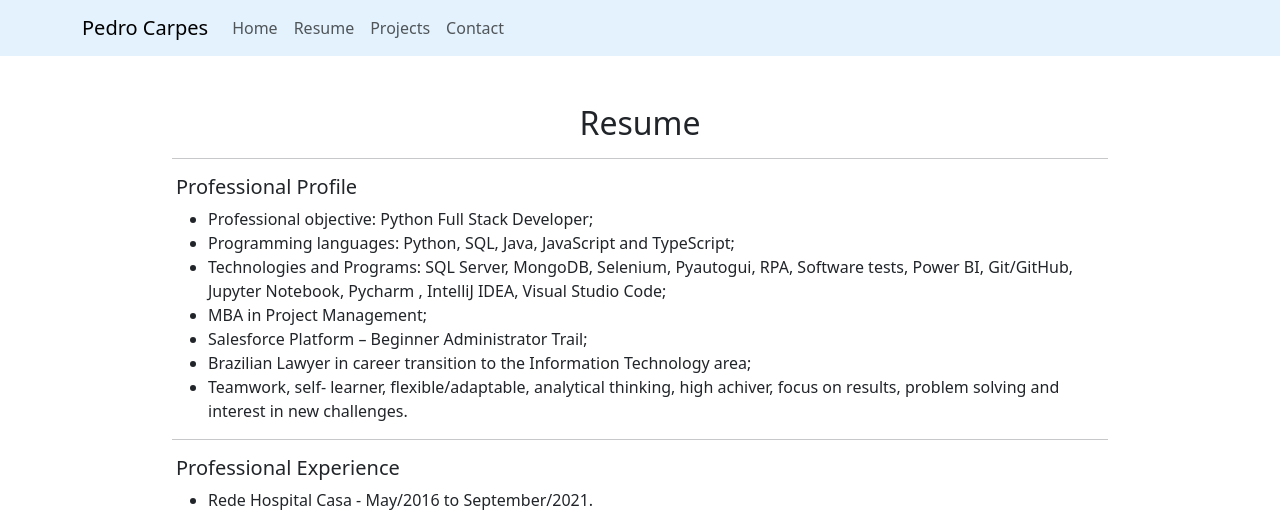
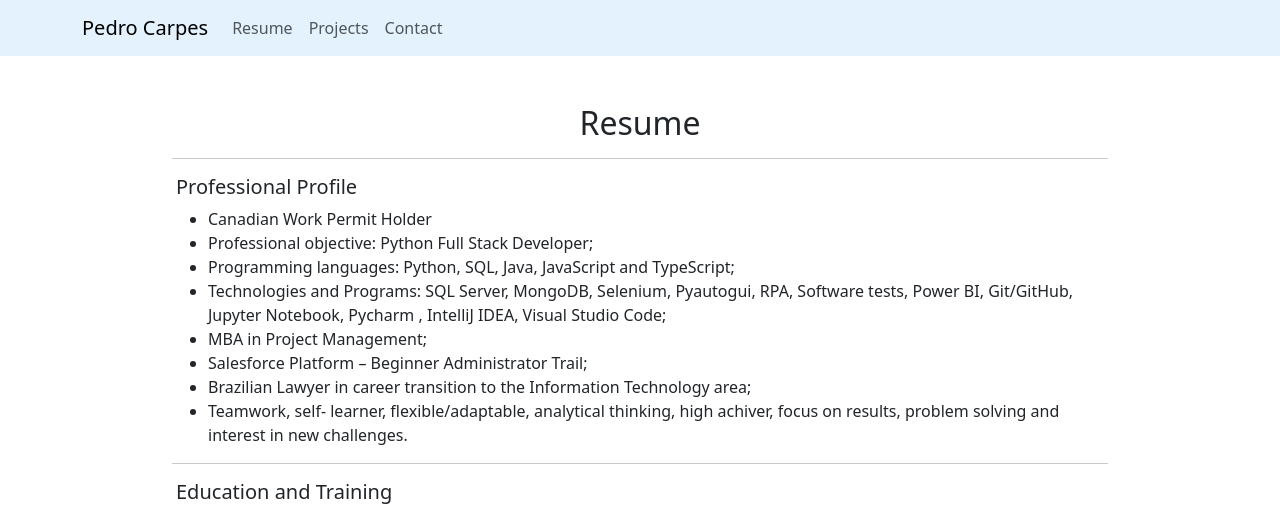
Before and after one commit to pcarpes/pedro_web_page, a Flask app: page /resume in a window 1280 px wide. Shown: the top 510 px of the page. Run offline with Flask 3, Linux system fonts and the light colour scheme.

Commit message:
Add files via upload
optmize home and navbar
update resume
fixed form thanks page

```diff
--- a/templates/contact.html
+++ b/templates/contact.html
@@ -6,7 +6,7 @@
         <h1>Contact</h1>
         <div class="container-fluid"><p>Feel free to contact me using the form below or send an email to pcarpes@gmail.com</p></div>
         <div class="mx-sm-5 mb-2 col-md-6">
-            <form target="_blank" action="https://formsubmit.co/pcarpes@gmail.com" method="POST">
+            <form target="_self" action="https://formsubmit.co/pcarpes@gmail.com" method="POST">
                 <label for="name">Name</label>
                 <input type="text" name="name" class="form-control" id="name" placeholder="Full Name" required>
                 <label for="email">E-mail</label>
@@ -17,7 +17,7 @@
                 <input type="hidden" name="_next" value="http://127.0.0.1:5000/thanks">
                 <p></p>
                 <button type="submit" class="btn btn-lg btn-dark btn-block" id="button">Submit Form</button>
-                <button type="reset" class="btn btn-lg btn-dark btn-block" id="reset">Reset Form</button>
+                <button type="reset" class="btn btn-lg btn-dark btn-block tx-1" id="reset">Reset Form</button>
             </form>
         </div>
     </div>
--- a/templates/navbar.html
+++ b/templates/navbar.html
@@ -6,9 +6,6 @@
 
       </ul>
       <ul class="d-flex navbar-nav">
-         <li class="nav-item">
-          <a class="nav-link" aria-current="page" href="/">Home</a>
-        </li>
         <li class="nav-item">
           <a class="nav-link" href="/resume">Resume</a>
         </li>
--- a/templates/resume.html
+++ b/templates/resume.html
@@ -8,6 +8,7 @@
     <h5>Professional Profile</h5>
     <div>
       <ul>
+        <li>Canadian Work Permit Holder</li>
         <li>Professional objective: Python Full Stack Developer;</li>
         <li>Programming languages: Python, SQL, Java, JavaScript and TypeScript;</li>
         <li>Technologies and Programs: SQL Server, MongoDB, Selenium, Pyautogui, RPA, Software tests, Power BI, Git/GitHub, Jupyter Notebook, Pycharm , IntelliJ IDEA, Visual Studio Code;   </li>
```
Also changed, not shown: other parts of templates/resume.html (+19 -19 lines).
